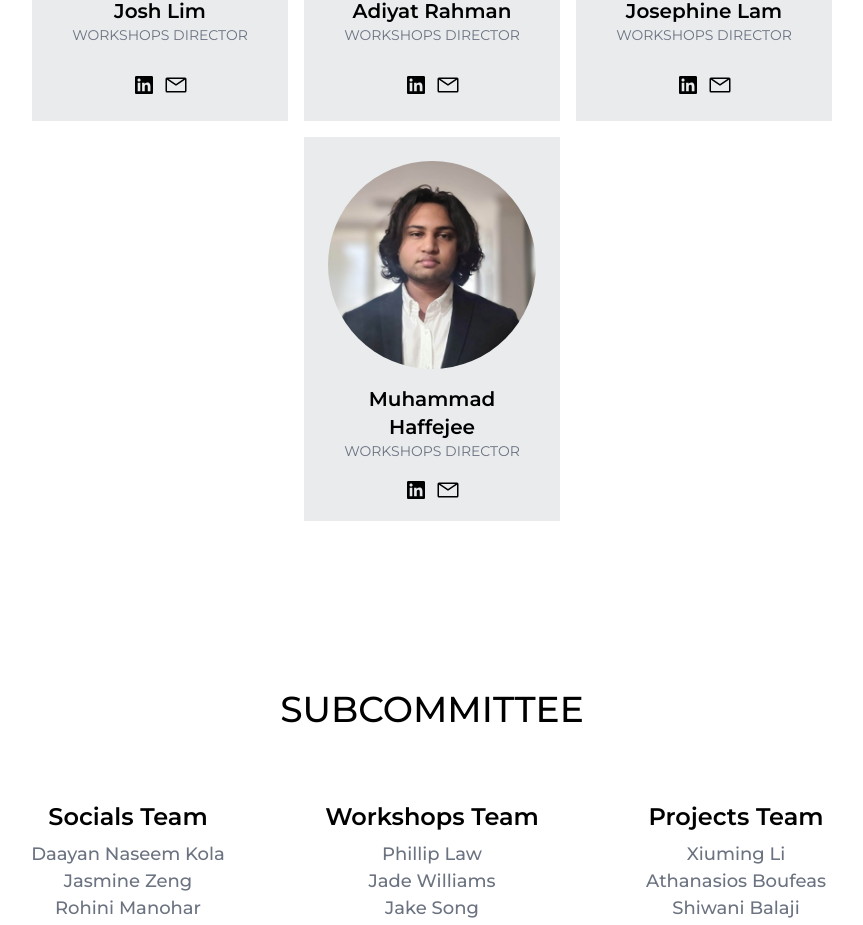
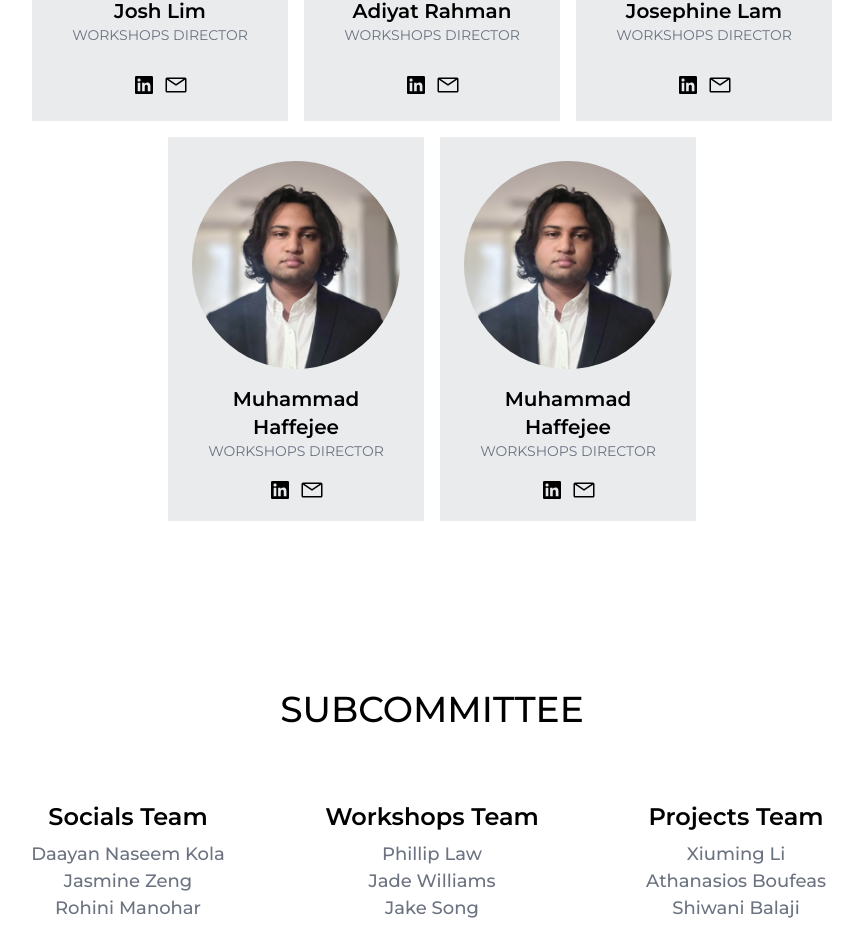
Before and after one commit to UNSW-Mechatronics-Society/mtrnsoc-website, a Next.js app: page /team in a window 1280 px wide. Shown: the part 3071-3996 px from the top of the page, without its empty margins (208-1071 px from the left). Built offline with nearby package versions, Linux system fonts and the light colour scheme; a web font is replaced by a local one.

Commit message:
uploaded all but 2 photos to the profile section

```diff
--- a/data/teamData.ts
+++ b/data/teamData.ts
@@ -146,6 +146,12 @@ export const directorData: ProfileData[] = [
     position: "Workshops Director",
     linkedIn: "https://www.linkedin.com/in/shamik-patel/",
   },
+  {
+    src: "/images/profiles/Muhammad.jpg",
+    id: "Muhammad Haffejee",
+    position: "Workshops Director",
+    linkedIn: "https://www.linkedin.com/in/shamik-patel/",
+  },
 ];
 
 export const subcomData: SubcomProfileData[] = [
```
